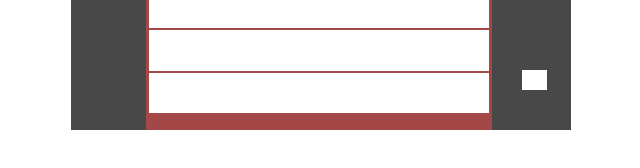
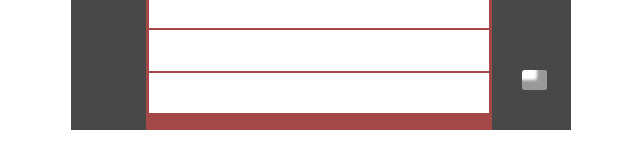
Before and after one commit to Zeida/disquete-css, a website built with Vite: page src/index.html in a window 1280 px wide. Shown: the part 520-688 px from the top of the page, 319-959 px from the left. Built offline with nearby package versions, Linux system fonts and the light colour scheme; files whose address does not match are found by name.

Commit message:
🎨 css adding shadows on the little hole

```diff
--- a/src/index.css
+++ b/src/index.css
@@ -90,4 +90,6 @@ body {
   width: 25px;
   margin: 15px 30px 40px 0;
   align-self: flex-end;
+  box-shadow: -10px -10px 3px rgb(0 0 0 / 40%) inset;
+  border-radius:3px;
 }
```
